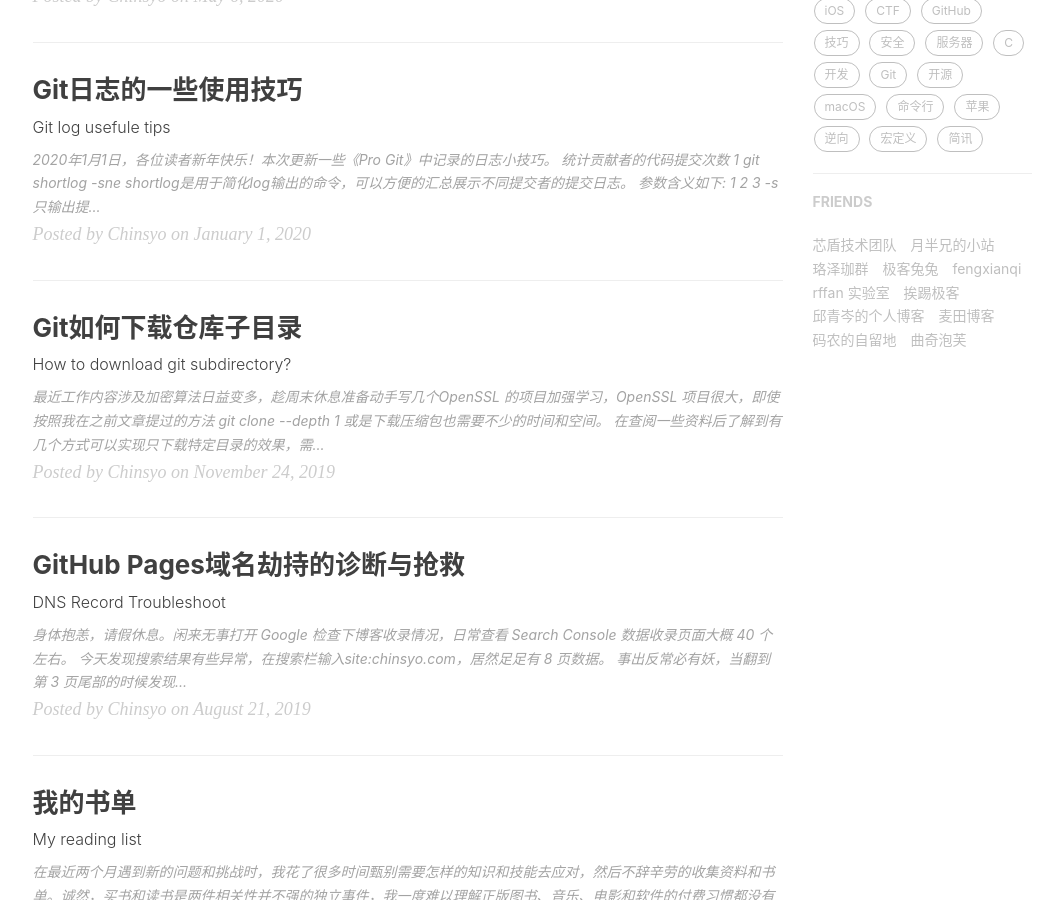
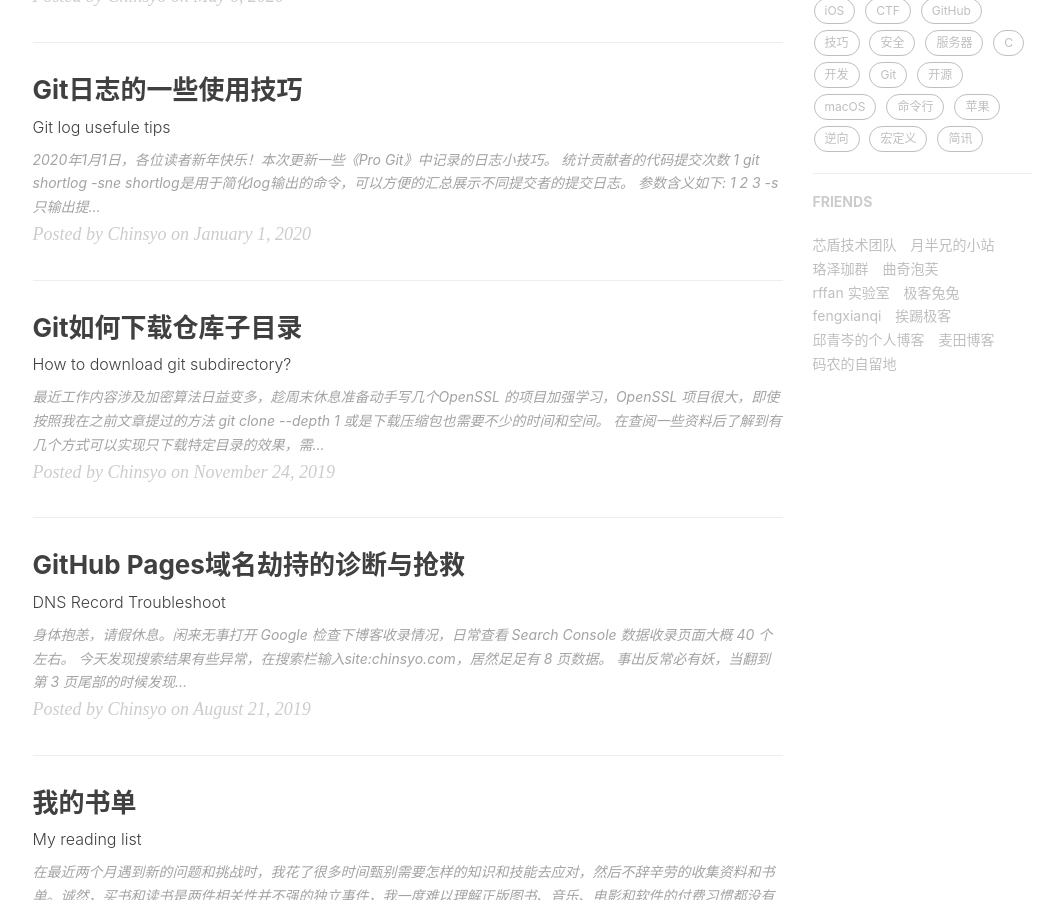
Before and after one commit to chinsyo/chinsyo.github.io, a Jekyll site: the page built from index.html, in a window 1280 px wide and 900 px high, scrolled down 870 px. Shown: the whole window, without its empty margins (135-1190 px from the left). Built offline with Jekyll 4.4.1, drawn with Linux system fonts in a browser that asks for light colours; the list of posts is cut into pages by our own code; comment, search, counter and statistics services are not loaded; some of the changed lines change nothing that is shown.

Commit message:
reorder friend links

```diff
--- a/_config.yml
+++ b/_config.yml
@@ -109,6 +109,14 @@ friends:
     subtitle: "头顶的星空以及心中的道德定律"
     href: "https://www.jianshu.com/u/679d8deee5ae"
   -
+    title: "曲奇泡芙"
+    subtitle: "stay interesting.."
+    href: "http://weng.ai"
+  -
+    title: "rffan 实验室"
+    subtitle: "一个高端大气上档次的网站"
+    href: "https://rffanlab.com/"
+  -
     title: "极客兔兔"
     subtitle: "致力于分享有趣的技术实践"
     href: "https://geektutu.com/"
@@ -116,10 +124,6 @@ friends:
     title: "fengxianqi"
     subtitle: "静心沉淀，思考进阶。"
     href: "https://www.fengxianqi.com/"
-  -
-    title: "rffan 实验室"
-    subtitle: "一个高端大气上档次的网站"
-    href: "https://rffanlab.com/"
   -
     title: "挨踢极客"
     subtitle: "人生苦短，我想编程"
@@ -136,7 +140,3 @@ friends:
     title: "码农的自留地"
     subtitle: "码农的自留地"
     href: "https://quxiaolei.github.io"
-  -
-    title: "曲奇泡芙"
-    subtitle: "stay interesting.."
-    href: "http://weng.ai"
```
